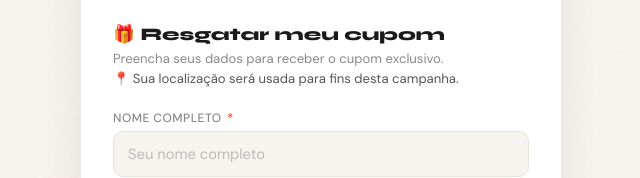
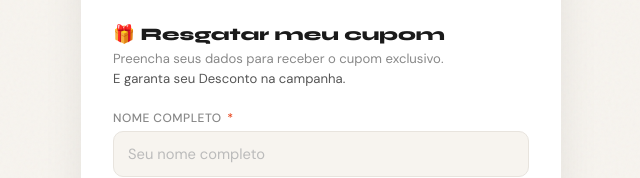
Before and after one commit to LuizFNasc/desconto, a plain HTML site: page index.html in a window 1280 px wide. Shown: the part 313-491 px from the top of the page, without its empty margins (319-959 px from the left). Drawn offline with Linux system fonts and the light colour scheme.

Commit message:
Add files via upload

```diff
--- a/index.html
+++ b/index.html
@@ -316,7 +316,7 @@
     <!-- Bottom form -->
     <div class="coupon-bottom">
       <h2>🎁 Resgatar meu cupom</h2>
-      <p class="sub" id="subtitle">Preencha seus dados para receber o cupom exclusivo.<br><span>📍 Sua localização será usada para fins desta campanha.</span></p>
+      <p class="sub" id="subtitle">Preencha seus dados para receber o cupom exclusivo.<br><span> E garanta seu Desconto na campanha.</span></p>
 
       <div id="formFields">
         <div class="field">
```
